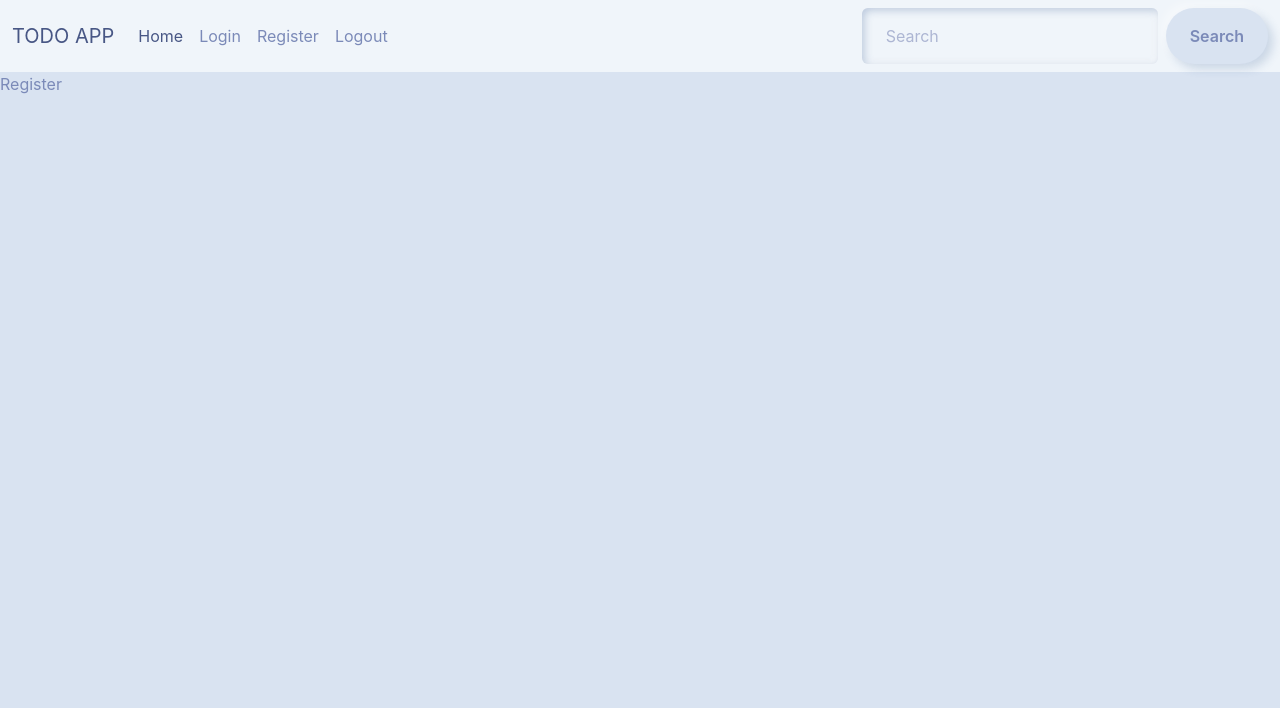
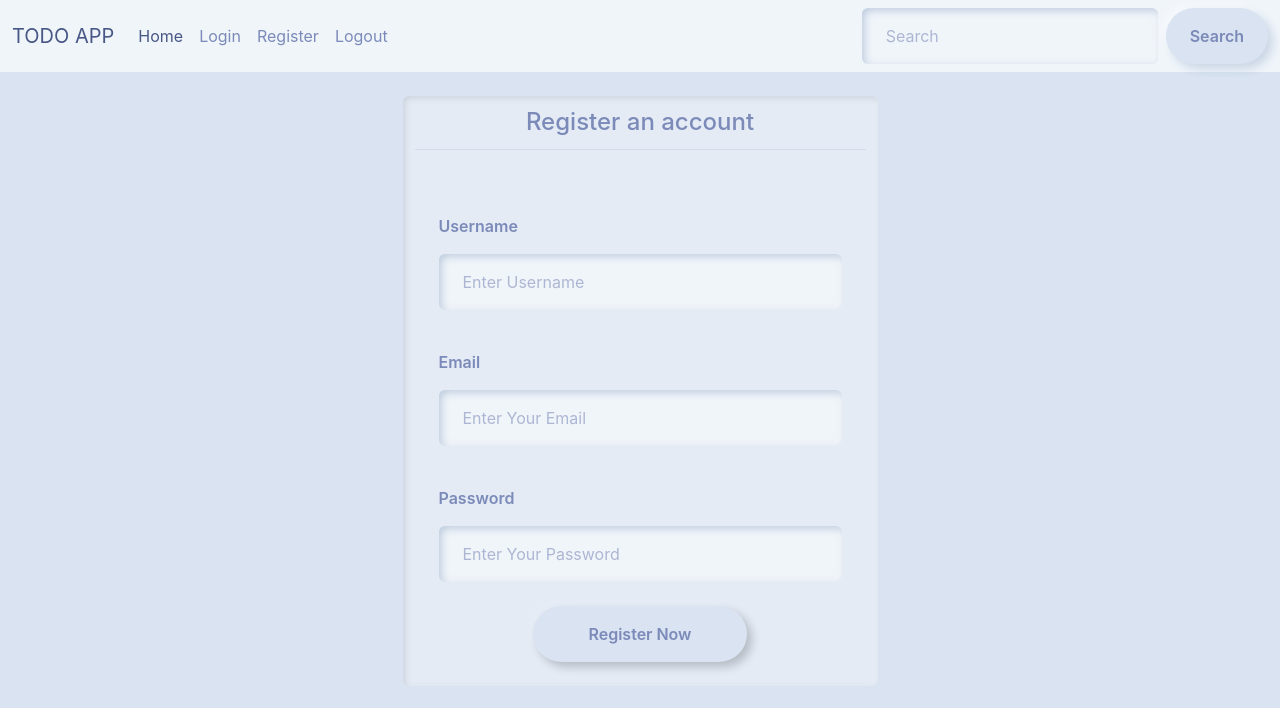
Before and after one commit to Md-Alqma/full-stack-todo-app, a React (Create React App) app in the folder client/: page /register in a window 1280 px wide. Shown: the top 708 px of the page. Built offline with nearby package versions, Linux system fonts and the light colour scheme.

Commit message:
register form UI completed

```diff
--- a/client/src/components/Register.jsx
+++ b/client/src/components/Register.jsx
@@ -1,7 +1,51 @@
 import React from "react";
 
 const Register = () => {
-  return <div>Register</div>;
+  return (
+    <>
+      <div className="container">
+        <div className="row justify-content-md-center mt-4">
+          <div className="col-lg-5 card border-primary mb-3">
+            <div className="card-header h4 text-center">
+              Register an account
+            </div>
+            <div className="card-body">
+              <div className="form-group">
+                <label className="col-form-label mt-4">Username</label>
+                <input
+                  type="text"
+                  className="form-control"
+                  placeholder="Enter Username"
+                />
+              </div>
+              <div className="form-group">
+                <label className="col-form-label mt-4">Email</label>
+                <input
+                  type="text"
+                  className="form-control"
+                  placeholder="Enter Your Email"
+                />
+              </div>
+              <div className="form-group">
+                <label className="col-form-label mt-4">Password</label>
+                <input
+                  type="password"
+                  className="form-control"
+                  placeholder="Enter Your Password"
+                />
+              </div>
+
+              <div className="row justify-content-md-center  form-group mt-4" >
+                <button type="button" className="col-sm-6 btn btn-outline-secondary center">
+                  Register Now
+                </button>
+              </div>
+            </div>
+          </div>
+        </div>
+      </div>
+    </>
+  );
 };
 
 export default Register;
```
